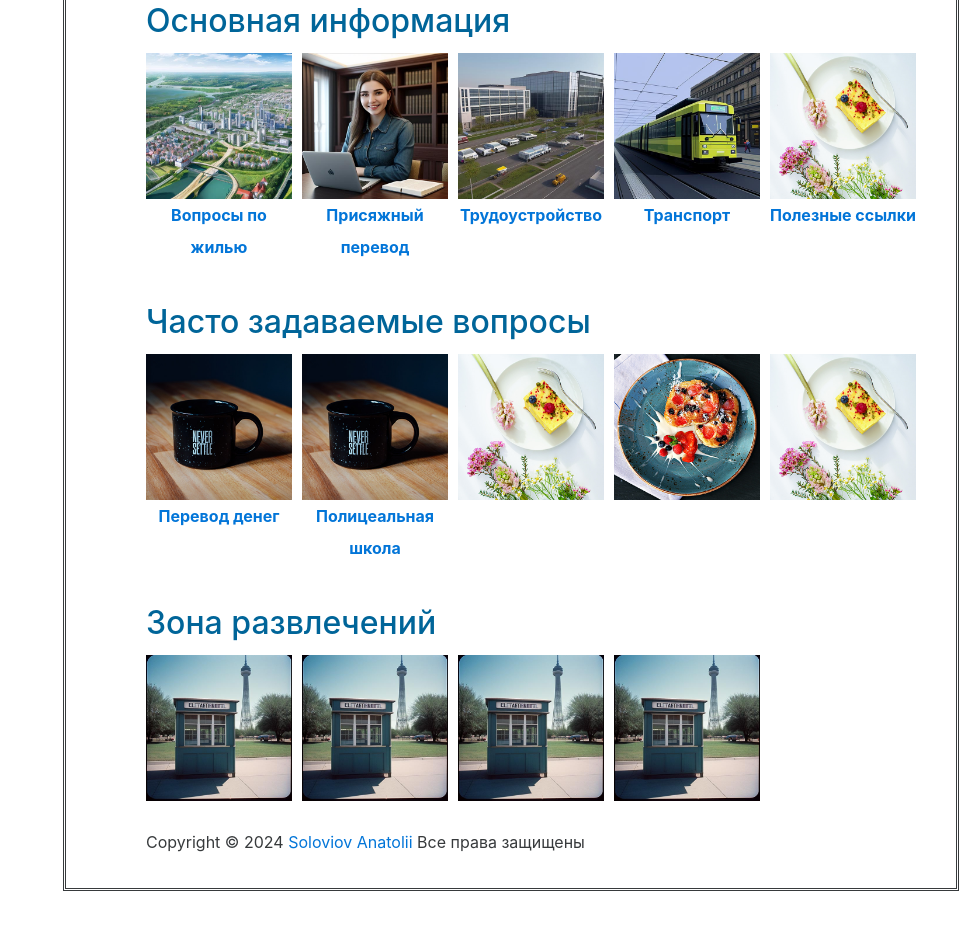
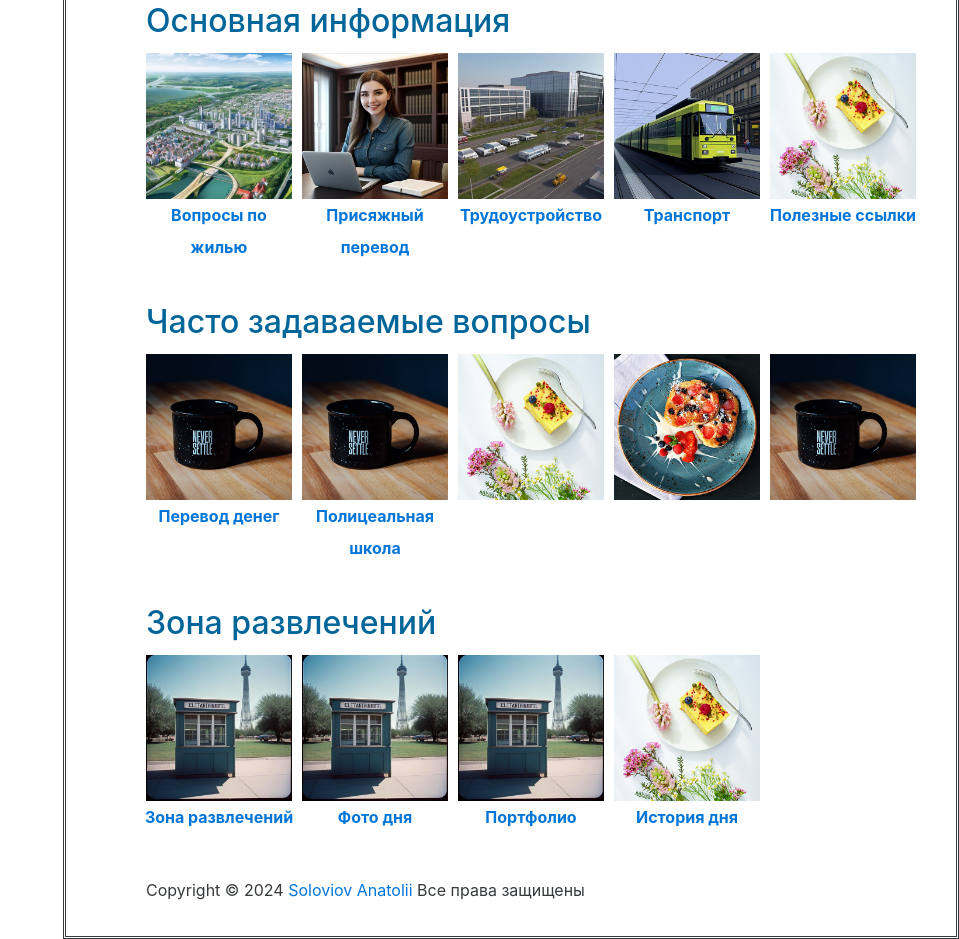
Before and after one commit to RybnikUAPL/Rybnik, a plain HTML site: page index.html in a window 1280 px wide. Shown: the part 1218-2157 px from the top of the page, without its empty margins (321-1280 px from the left). Before the commit the page ends 2109 px from the top, so only its background shows below. Drawn offline with Linux system fonts and the light colour scheme.

Commit message:
Add files via upload

```diff
--- a/index.html
+++ b/index.html
@@ -141,7 +141,7 @@
                                         <a href="news09.html"><img src="img/neaty-06.jpg" alt="Image" class="img-fluid tm-img-tn"></a>
                                     </div>
                                     <div class="tm-img-container tm-img-container-2">
-                                        <a href="news10.html"><img src="img/neaty-07.jpg" alt="Image" class="img-fluid tm-img-tn"></a>
+                                        <a href="news09.html"><img src="img/neaty-05.jpg" alt="Image" class="img-fluid tm-img-tn"></a>
                                     </div>
                                 </div>
                             </section>
@@ -150,17 +150,21 @@
                             <section id="question3" class="tm-section">
                                 <header><h2 class="tm-blue-text tm-section-title tm-margin-b-30">Зона развлечений</h2></header>
                                 <div class="tm-gallery-container">
-                                    <div class="tm-img-container tm-img-container-3">
-                                        <a href="zone.html"><img src="img/zone.jpg" alt="Image" class="img-fluid tm-img-tn"></a>
+                                    <div class="tm-img-container tm-img-container-2">
+                                        <a href="zone.html"><img src="img/zone.jpg" alt="Image" class="img-fluid tm-img-tn">
+                                            <p>Зона развлечений</p></a>
                                     </div>
-                                    <div class="tm-img-container tm-img-container-3">
-                                        <a href="foto.html"><img src="img/zone.jpg" alt="Image" class="img-fluid tm-img-tn"></a>
+                                    <div class="tm-img-container tm-img-container-2">
+                                        <a href="foto.html"><img src="img/zone.jpg" alt="Image" class="img-fluid tm-img-tn">
+                                            <p>Фото дня</p></a>
                                     </div>
-                                    <div class="tm-img-container tm-img-container-3">
-                                        <a href="portfolio.html"><img src="img/zone.jpg" alt="Image" class="img-fluid tm-img-tn"></a>
+                                    <div class="tm-img-container tm-img-container-2">
+                                        <a href="portfolio.html"><img src="img/zone.jpg" alt="Image" class="img-fluid tm-img-tn">
+                                            <p>Портфолио</p></a>
                                     </div>
-                                    <div class="tm-img-container tm-img-container-3">
-                                        <a href="news10.html"><img src="img/zone.jpg" alt="Image" class="img-fluid tm-img-tn"></a>
+                                    <div class="tm-img-container tm-img-container-2">
+                                        <a href="news10.html" title="История дня"><img src="img/neaty-07.jpg" alt="Image" class="img-fluid tm-img-tn">
+                                            <p>История дня</p></a>
                                     </div>
                                 </div>
                             </section>
```
Also changed, not shown: foto.html (+1 -22 lines).
